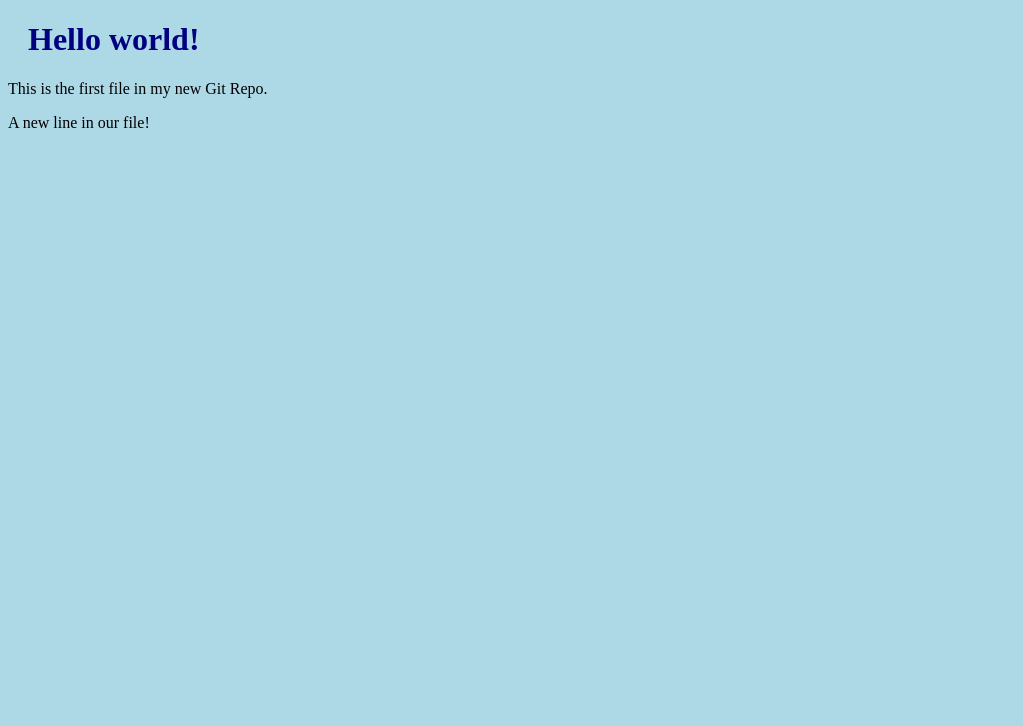
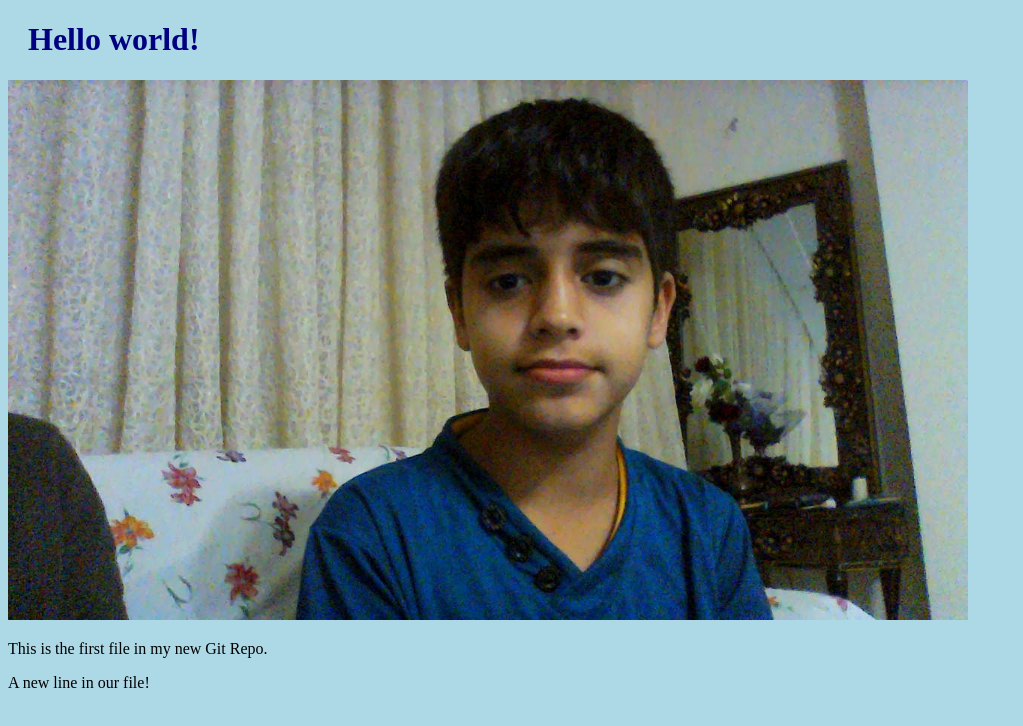
Before and after one commit to marshalweb/first-repo-test, a plain HTML site: page index.html in a window 1280 px wide. Shown: the whole page, without its empty margins (0-1023 px from the left). Drawn offline with Linux system fonts and the light colour scheme.

Commit message:
added image to ali

```diff
--- a/index.html
+++ b/index.html
@@ -7,9 +7,10 @@
 <body>
 
 <h1>Hello world!</h1>
+<div><img src="ali.jpg" alt="ali"
+style="width:100%;max-width:960px"></div>
 <p>This is the first file in my new Git Repo.</p>
 <p>A new line in our file!</p>
 
-
 </body>
 </html>
```
Also changed, not shown: ali.jpg (added).
